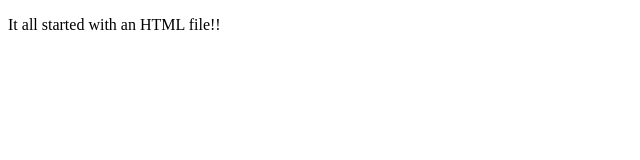
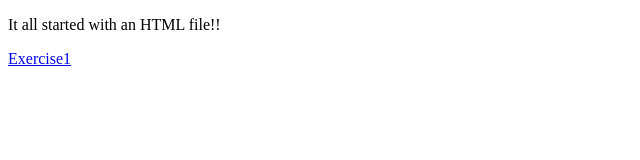
Before and after one commit to JyothiBogala-Nodejs/Nodeyyc, a plain HTML site: page html/index.html in a window 1280 px wide. Shown: the full height of the page, 0-640 px from the left. Drawn offline with Linux system fonts and the light colour scheme.

Commit message:
Modified index.html

```diff
--- a/html/index.html
+++ b/html/index.html
@@ -5,5 +5,6 @@
 </head>
 <body>
 <p>It all started with an HTML file!!</p>
+<a href="https://jyothibogala-nodejs.github.io/Nodeyyc/">Exercise1</a>
 </body>
 </html>
```
